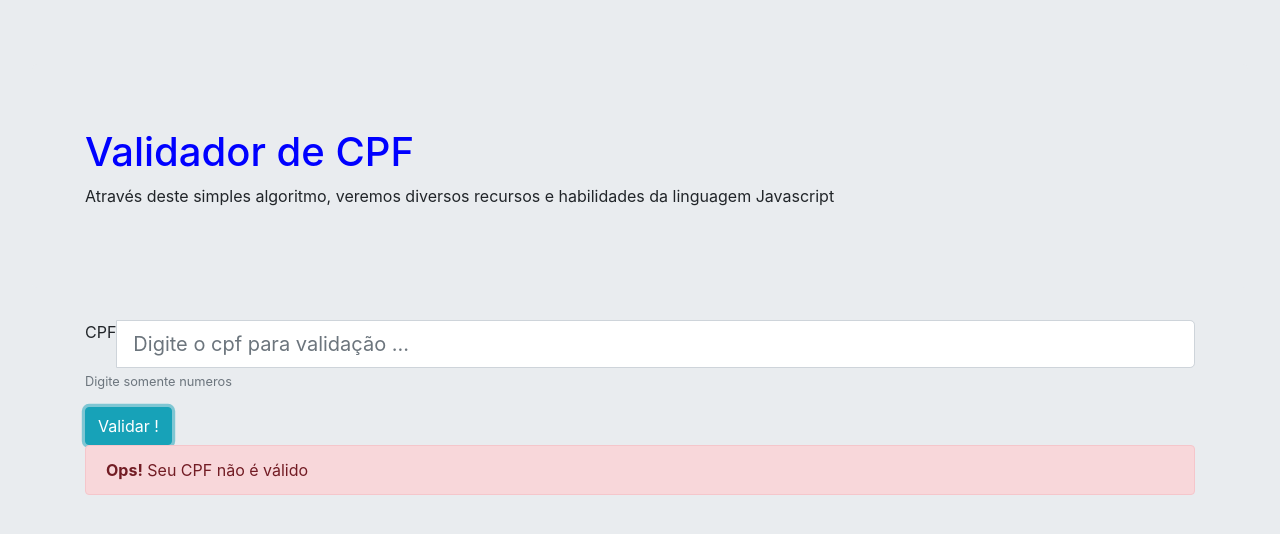
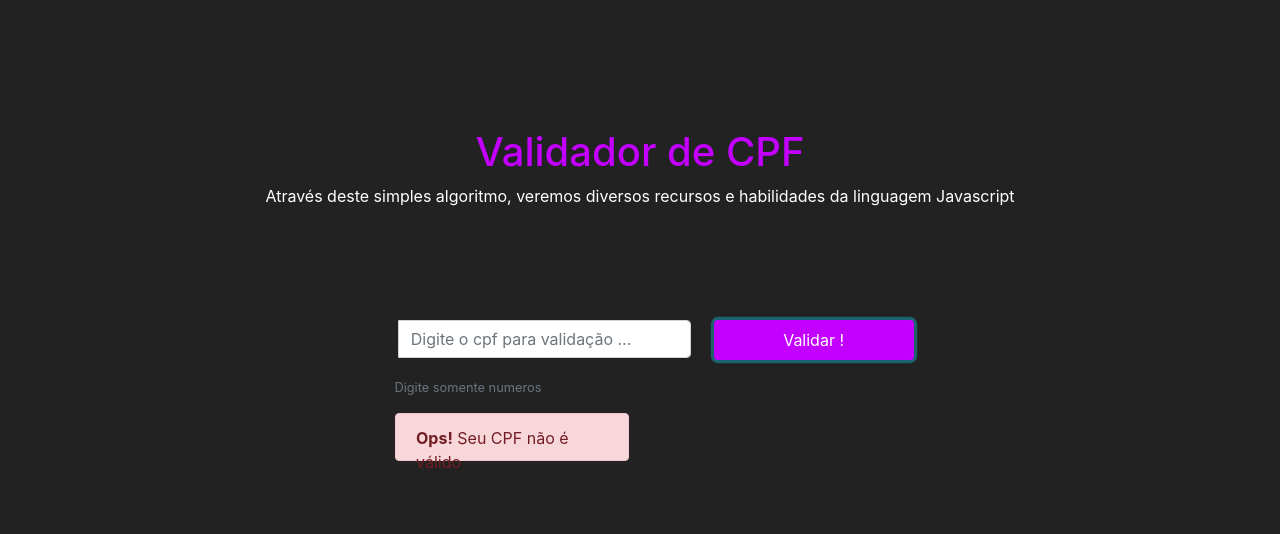
Before and after one commit to devlobao84/validador_cpf_hc22, a plain HTML site: page index.html in a window 1280 px wide. Both pictures are taken after a click on the button "Validar !". Drawn offline with nearby package versions, Linux system fonts and the light colour scheme; files that its build step writes are made by us from their sources; files whose address does not match are found by name.

Commit message:
custom-css

```diff
--- a/index.html
+++ b/index.html
@@ -13,8 +13,8 @@
     <title>Validador de CPF</title>
 </head>
 
-<body class="jumbotron">
-    <div class="jumbotron">
+<body class="jumbotron body-color ">
+    <div class="jumbotron body-color">
         <div class="container">
             <h1 class="page-header title--color">Validador de CPF</h1>
             <p>Através deste simples algoritmo, veremos diversos recursos e habilidades da linguagem Javascript</p>
@@ -22,23 +22,23 @@
 
     </div>
     <div class="container formulario">
-        <form>
-            <div class="form-group">
-                <div class="input-group input-group-lg">
+        <form class="display-mobile">
+            <div class="form-group form">
+                <div class="input-group input-group-lgm input-width">
                     <span class="input-group-addon" id="sizing-addon1">CPF</span>
-                    <input type="text" class="form-control" placeholder="Digite o cpf para validação ..."
+                    <input type="text" class="form-control input-custom" placeholder="Digite o cpf para validação ..."
                         aria-describedby="sizing-addon1" id="cpf_digitado">
                 </div>
-                <small class="form-text text-muted">Digite somente numeros</small>
+                <small class="form-text text-muted text-span">Digite somente numeros</small>
             </div>
-            <button type="button" class="btn btn-info" onclick="validação()">Validar !</button>
+            <button type="button" class="btn btn-info button-custom" onclick="validação()">Validar !</button>
         </form>
     </div>
     <div class="container page-header">
-        <div id="success" class="alert alert-success" style="display: none;" role="alert">
+        <div id="success" class="alert alert-success alert-custom" style="display: none;" role="alert">
             <strong>Oba!</strong> Seu CPF é válido
         </div>
-        <div id="error" class="alert alert-danger" style="display: none;" role="alert">
+        <div id="error" class="alert alert-danger alert-custom" style="display: none;" role="alert">
             <strong>Ops!</strong> Seu CPF não é válido
         </div>
     </div>
--- a/style.css
+++ b/style.css
@@ -1,3 +1,79 @@
- .title--color  {
-    color: blue;
-}
+ * {
+     margin: 0;
+     padding: 0;
+     box-sizing: border-box;
+ }
+
+ .body-color {
+     background-color: rgb(34, 34, 34);
+ }
+
+ .title--color {
+     color: rgb(195, 0, 255);
+     text-align: center;
+ }
+
+ div p {
+     color: #fff;
+     text-align: center;
+ }
+
+ form {
+     display: flex;
+     justify-content: center;
+ }
+
+ form div .input-width {
+     width: 325px;
+     justify-content: center;
+     align-items: center;
+ }
+
+ .button-custom {
+     width: 200px;
+     height: 40px;
+     margin-left: 2%;
+     background-color: rgb(195, 0, 255);
+     border: none;
+ }
+
+ .button-custom:hover {
+     background-color: rgb(123, 0, 255)
+ }
+
+ .text-span {
+     margin-top: 20px;
+     margin-left: 28px;
+ }
+
+ .alert-custom {
+     margin-left: 310px;
+     width: 234px;
+     height: 48px;
+ }
+
+ @media screen and (max-width: 380px) {
+
+     .display-mobile {
+         display: block;
+     }
+
+     .input-custom {
+         width: 200px;
+         display: block;
+         justify-content: center;
+         align-items: center;
+     }
+
+     .button-custom {
+         width: 200px;
+         height: 40px;
+         margin-left: 10%;
+         background-color: rgb(195, 0, 255);
+         border: none;
+     }
+     .button-custom:hover {
+         background-color: rgb(123, 0, 255)
+     }
+
+ }
```
Also changed, not shown: 1 other file.
